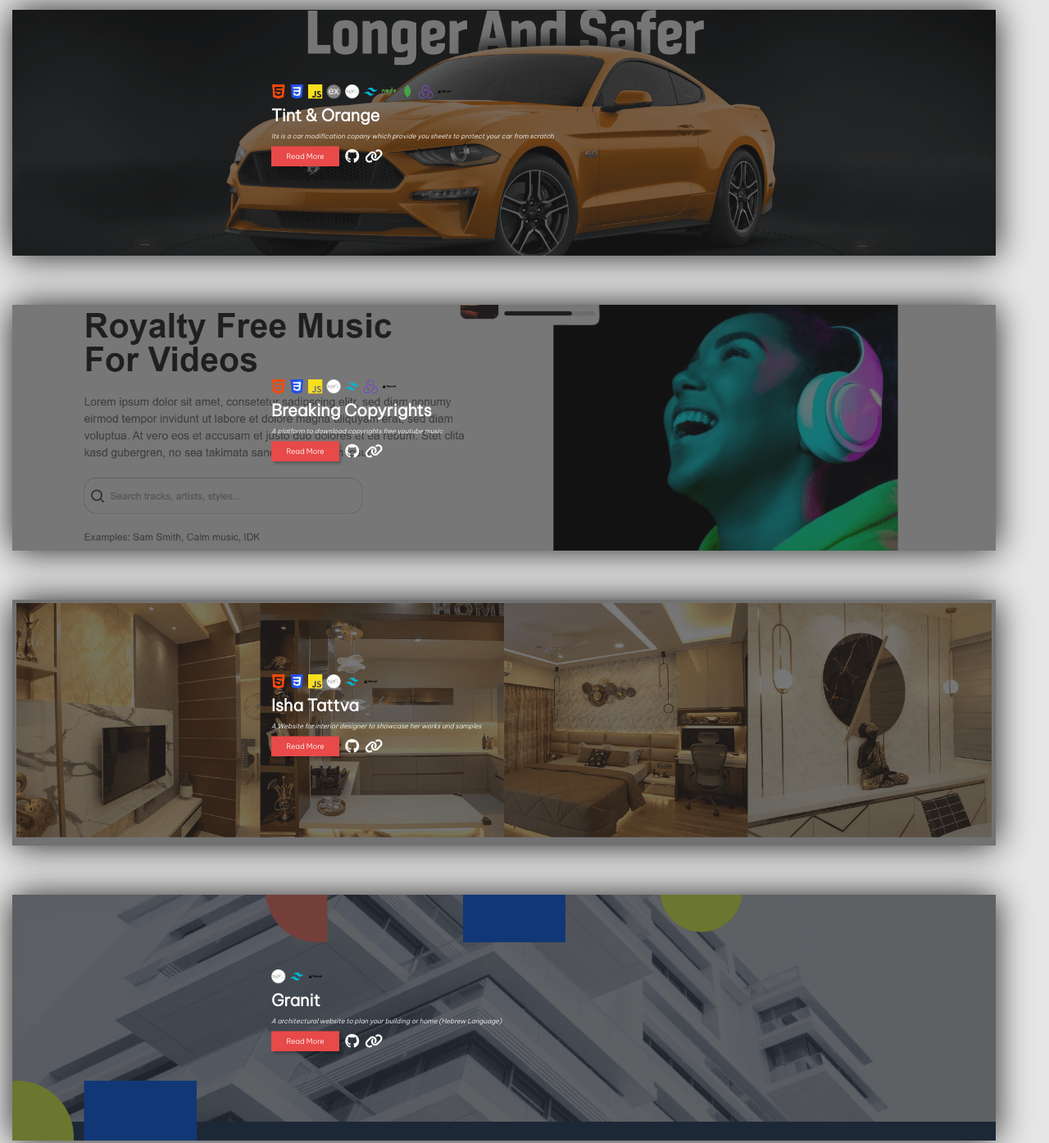
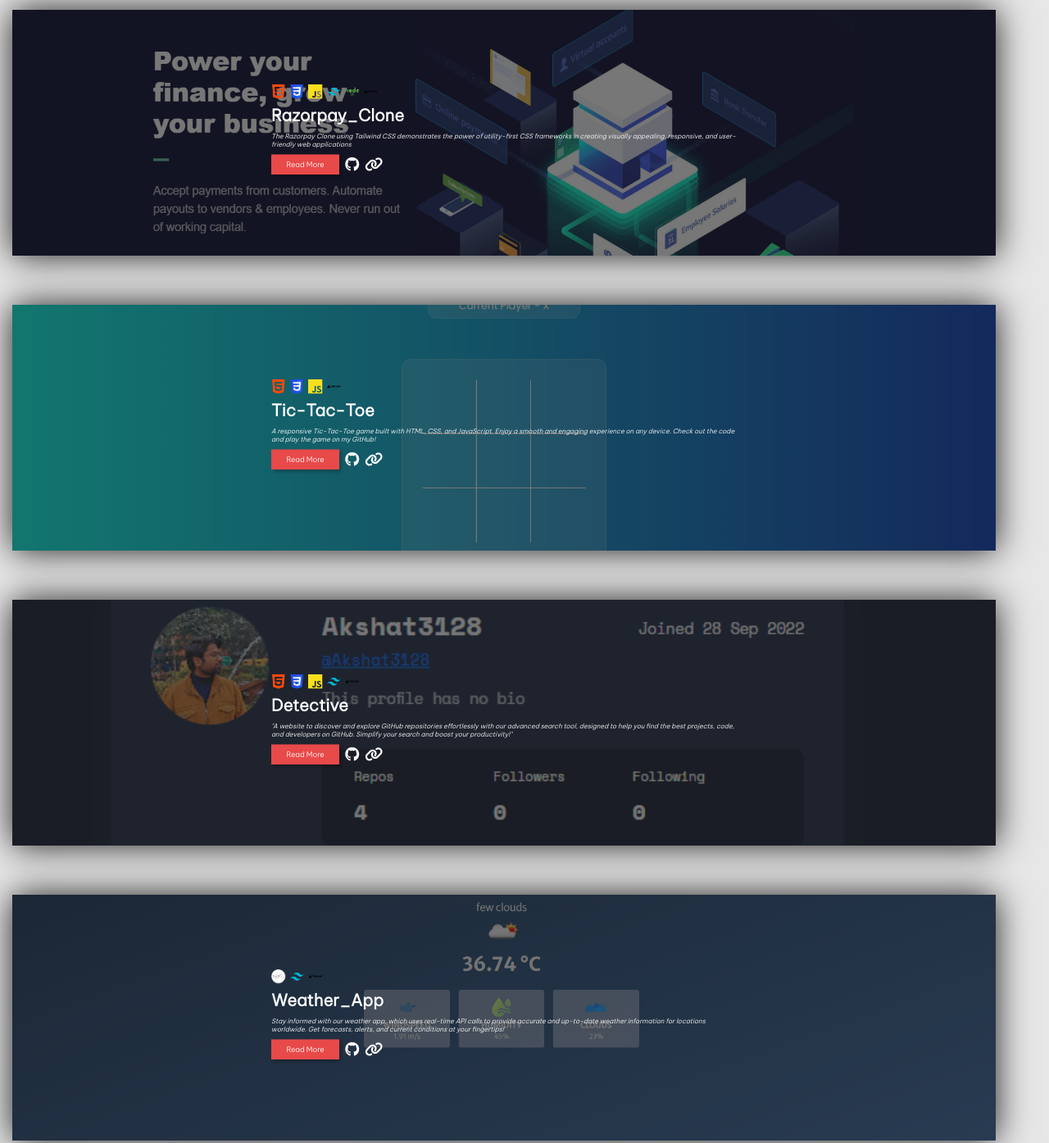
Before and after one commit to Akshat3128/Portfolio_Akshat, a plain HTML site: page index.html in a window 1280 px wide. Shown: the part 1010-2405 px from the top of the page at 82% size. Drawn offline with nearby package versions, Linux system fonts and the light colour scheme.

Commit message:
adding link to resume and projects

```diff
--- a/index.html
+++ b/index.html
@@ -46,7 +46,7 @@
       </div>
 
       <!-- CTA Button -->
-      <div class="btn-pink" id="btn-top">Hire me</div>
+      <div class="btn-pink" id="btn-top" onclick=redirectToGoogleDoc()>Resume</div>
     </div>
 
     <!-- Right Section -->
@@ -85,22 +85,23 @@
             <img class="project-skill" src="stack/HTML.png" alt="" />
             <img class="project-skill" src="stack/CSS.png" alt="" />
             <img class="project-skill" src="stack/Javascript.svg" alt="" />
-            <img class="project-skill" src="stack/Express.png" alt="" />
-            <img class="project-skill" src="stack/NextJsCircle.png" alt="" />
+            <!-- <img class="project-skill" src="stack/Express.png" alt="" />
+            <img class="project-skill" src="stack/NextJsCircle.png" alt="" /> -->
             <img class="project-skill" src="stack/Tailwind.png" alt="" />
             <img class="project-skill" src="stack/NodeJs.svg" alt="" />
-            <img class="project-skill" src="stack/MongoDB.svg" alt="" />
-            <img class="project-skill" src="stack/Redux.svg" alt="" />
+            <!-- <img class="project-skill" src="stack/MongoDB.svg" alt="" />
+            <img class="project-skill" src="stack/Redux.svg" alt="" /> -->
             <img class="project-skill" src="stack/Vercel.svg" alt="" />
           </div>
-          <h2 class="project-heading">Tint & Orange</h2>
+          <h2 class="project-heading">Razorpay_Clone</h2>
           <p class="project-sub-heading">
-            Its is a car modification copany which provide you sheets to
-            protect your car from scratch
+            The Razorpay Clone using Tailwind CSS demonstrates the power of utility-first CSS frameworks in creating visually appealing, responsive, and user-friendly web applications
           </p>
           <div class="btn-group">
-            <button class="btn-pink btn-project">Read More</button>
-            <a href="">
+            <a href="https://github.com/Akshat3128/Razorpay">
+            <button class="btn-pink btn-project" >Read More</button>
+          </a>
+            <a href="https://github.com/Akshat3128/Razorpay">
               <i title="GitHubLink" class="fa-brands fa-github icon"></i>
             </a>
             <a href="">
@@ -117,21 +118,23 @@
             <img class="project-skill" src="stack/HTML.png" alt="" />
             <img class="project-skill" src="stack/CSS.png" alt="" />
             <img class="project-skill" src="stack/Javascript.svg" alt="" />
-            <img class="project-skill" src="stack/NextJsCircle.png" alt="" />
-            <img class="project-skill" src="stack/Tailwind.png" alt="" />
-            <img class="project-skill" src="stack/Redux.svg" alt="" />
+            <!-- <img class="project-skill" src="stack/NextJsCircle.png" alt="" />
+            <img class="project-skill" src="stack/Tailwind.png" alt="" /> -->
+            <!-- <img class="project-skill" src="stack/Redux.svg" alt="" /> -->
             <img class="project-skill" src="stack/Vercel.svg" alt="" />
           </div>
-          <h2 class="project-heading">Breaking Copyrights</h2>
+          <h2 class="project-heading">Tic-Tac-Toe</h2>
           <p class="project-sub-heading">
-            A platform to download copyrights free youtube music
+            A responsive Tic-Tac-Toe game built with HTML, CSS, and JavaScript. Enjoy a smooth and engaging experience on any device. Check out the code and play the game on my GitHub!
           </p>
           <div class="btn-group">
+            <a href="https://github.com/Akshat3128/05_Tic_Tac_Toe">
             <button class="btn-pink btn-project">Read More</button>
-            <a href="">
+          </a>
+            <a href="https://github.com/Akshat3128/05_Tic_Tac_Toe">
               <i title="GitHubLink" class="fa-brands fa-github icon"></i>
             </a>
-            <a href="">
+            <a href="https://akshat3128.github.io/05_Tic_Tac_Toe/">
               <i title="Live Link" class="fa-solid fa-link icon"></i>
             </a>
           </div>
@@ -145,21 +148,24 @@
             <img class="project-skill" src="stack/HTML.png" alt="" />
             <img class="project-skill" src="stack/CSS.png" alt="" />
             <img class="project-skill" src="stack/Javascript.svg" alt="" />
-            <img class="project-skill" src="stack/NextJsCircle.png" alt="" />
+            <!-- <img class="project-skill" src="stack/NextJsCircle.png" alt="" /> -->
             <img class="project-skill" src="stack/Tailwind.png" alt="" />
             <img class="project-skill" src="stack/Vercel.svg" alt="" />
           </div>
 
-          <h2 class="project-heading">Isha Tattva</h2>
+          <h2 class="project-heading">Detective</h2>
           <p class="project-sub-heading">
-            A Website for interior designer to showcase her works and samples
+            "A website to discover and explore GitHub repositories effortlessly with our advanced search tool, designed to help you find the best projects, code, and developers on GitHub. Simplify your search and boost your productivity!"
           </p>
           <div class="btn-group">
-            <button class="btn-pink btn-project">Read More</button>
-            <a href="">
+            <a href="https://github.com/Akshat3128/Detective">
+              <button class="btn-pink btn-project">Read More</button>
+            </a>
+
+            <a href="https://github.com/Akshat3128/Detective">
               <i title="GitHubLink" class="fa-brands fa-github icon"></i>
             </a>
-            <a href="">
+            <a href="https://akshat3128.github.io/Detective/">
               <i title="Live Link" class="fa-solid fa-link icon"></i>
             </a>
           </div>
@@ -174,17 +180,18 @@
             <img class="project-skill" src="stack/Tailwind.png" alt="" />
             <img class="project-skill" src="stack/Vercel.svg" alt="" />
           </div>
-          <h2 class="project-heading">Granit</h2>
+          <h2 class="project-heading">Weather_App</h2>
           <p class="project-sub-heading">
-            A architectural website to plan your building or home (Hebrew
-            Language)
+            Stay informed with our weather app, which uses real-time API calls to provide accurate and up-to-date weather information for locations worldwide. Get forecasts, alerts, and current conditions at your fingertips!
           </p>
           <div class="btn-group">
-            <button class="btn-pink btn-project">Read More</button>
-            <a href="">
+            <a href="https://github.com/Akshat3128/Weather_App">
+            <button class="btn-pink btn-project" >Read More</button>
+          </a>
+            <a href="https://github.com/Akshat3128/Weather_App">
               <i title="GitHubLink" class="fa-brands fa-github icon"></i>
             </a>
-            <a href="">
+            <a href="https://akshat3128.github.io/Weather_App/">
               <i title="Live Link" class="fa-solid fa-link icon"></i>
             </a>
           </div>
@@ -205,17 +212,14 @@
       </h2>
       <div class="skill-subHeading">
         <p>
-          Hi Everyone My name is Akshat Saxena Lorem ipsum dolor sit amet consectetur adipisicing elit. Rerum pariatur quae suscipit cum, vero ipsa quod tempore architecto voluptatem quam.
+          <strong>Hi Everyone!! </strong>My name is Akshat Saxena "
         <p>
-          Lorem ipsum dolor, sit amet consectetur adipisicing elit. Non
-          doloremque aspernatur, maiores voluptatum minus laudantium?
-          Perspiciatis accusamus minima porro dolores necessitatibus, magni
-          dolorem et qui veniam nulla sequi molestiae maxime.
+          "Welcome to my portfolio! I specialize in crafting visually appealing and responsive websites using HTML, CSS, Tailwind CSS, JavaScript, and Node.js,React. Explore my projects hosted on Vercel, showcasing my skills in modern web development and design. Let's create something amazing together!
         </p>
-        <p>
+        <!-- <p>
           Lorem ipsum dolor sit amet consectetur adipisicing elit. Quis quidem
           quos ullam veritatis voluptates tenetur qui ipsa nulla culpa itaque?
-        </p>
+        </p> -->
       </div>
     </div>
 
@@ -229,21 +233,21 @@
       <img src="stack/Javascript.svg" alt="" class="skills-logo" />
       <img src="stack/React.png" alt="" class="skills-logo" />
       <img src="stack/NodeJs.svg" alt="" class="skills-logo" />
-      <img src="stack/Next.svg" alt="" class="skills-logo" />
-      <img src="stack/Redux.svg" alt="" class="skills-logo" />
+      <!-- <img src="stack/Next.svg" alt="" class="skills-logo" /> -->
+      <!-- <img src="stack/Redux.svg" alt="" class="skills-logo" /> -->
       <img src="stack/Tailwind.png" alt="" class="skills-logo" />
-      <img src="stack/Bootstrap.svg" alt="" class="skills-logo" />
-      <img src="stack/MaterialUI.svg" alt="" class="skills-logo" />
-      <img src="stack/Express.png" alt="" class="skills-logo" />
+      <!-- <img src="stack/Bootstrap.svg" alt="" class="skills-logo" /> -->
+      <!-- <img src="stack/MaterialUI.svg" alt="" class="skills-logo" />
+      <img src="stack/Express.png" alt="" class="skills-logo" /> -->
       <img src="stack/Git.svg" alt="" class="skills-logo" />
       <img src="stack/Github.svg" alt="" class="skills-logo" />
-      <img src="stack/Graphql.svg" alt="" class="skills-logo" />
-      <img src="stack/MongoDB.svg" alt="" class="skills-logo" />
+      <!-- <img src="stack/Graphql.svg" alt="" class="skills-logo" /> -->
+      <!-- <img src="stack/MongoDB.svg" alt="" class="skills-logo" /> -->
       <img src="stack/Vercel.svg" alt="" class="skills-logo" />
-      <img src="stack/ChartJs.svg" alt="" class="skills-logo" />
-      <img src="stack/Bash.svg" alt="" class="skills-logo" />
+      <!-- <img src="stack/ChartJs.svg" alt="" class="skills-logo" /> -->
+      <!-- <img src="stack/Bash.svg" alt="" class="skills-logo" />
       <img src="stack/Docker.svg" alt="" class="skills-logo" />
-      <img src="stack/K8s.svg" alt="" class="skills-logo" />
+      <img src="stack/K8s.svg" alt="" class="skills-logo" /> -->
     </div>
   </div>
 
@@ -310,10 +314,11 @@
   <script>
     var typeData = new Typed(".role", {
       strings: [
-        "Full Stack Developer",
+        // "Full Stack Developer",
         "Web Developer",
+        "Front End Developer",
         "UI-UX Designer",
-        "Backend Developer",
+        // "Backend Developer",
         "Coder",
       ],
       loop: true,
@@ -321,6 +326,9 @@
       backSpeed: 80,
       backDelay: 1000,
     });
+    function redirectToGoogleDoc() {
+        window.location.href = 'https://drive.google.com/file/d/1O6476Iq46Do2a3X0pwhEarZRghGUaZcT/view?usp=drivesdk';
+    }
   </script>
 </body>
 
--- a/styles.css
+++ b/styles.css
@@ -446,17 +446,17 @@ a{
 }
 
 #project1 {
-  background-image: url(projects/Project1.png);
+  background-image: url(projects/Razorpay.png);
 }
 #project2 {
-  background-image: url(projects/Project2.png);
+  background-image: url(projects/tic-tac-toe.png);
   margin-left: 120px;
 }
 #project3 {
-  background-image: url(projects/Project3.png);
+  background-image: url(projects/detective.png);
 }
 #project4 {
-  background-image: url(projects/Project4.png);
+  background-image: url(projects/weather.png);
   margin-left: 120px;
 }
 
@@ -583,7 +583,8 @@ a{
   font-size: 80px;
 }
 .skill-subHeading {
-  margin-top: 1rem;
+  margin-top: 0.5rem;
+  font-size: large;
   width: 85%;
   text-align: justify;
 }
```
Also changed, not shown: projects/Razorpay.png (added), projects/Screenshot 2024-07-03 135117.png (added), projects/Screenshot 2024-07-09 143003.png (added), projects/detective.png (added), projects/password-generator.jpg (added), projects/tic-tac-toe.png (added), projects/weather.png (added), 2 other files.
